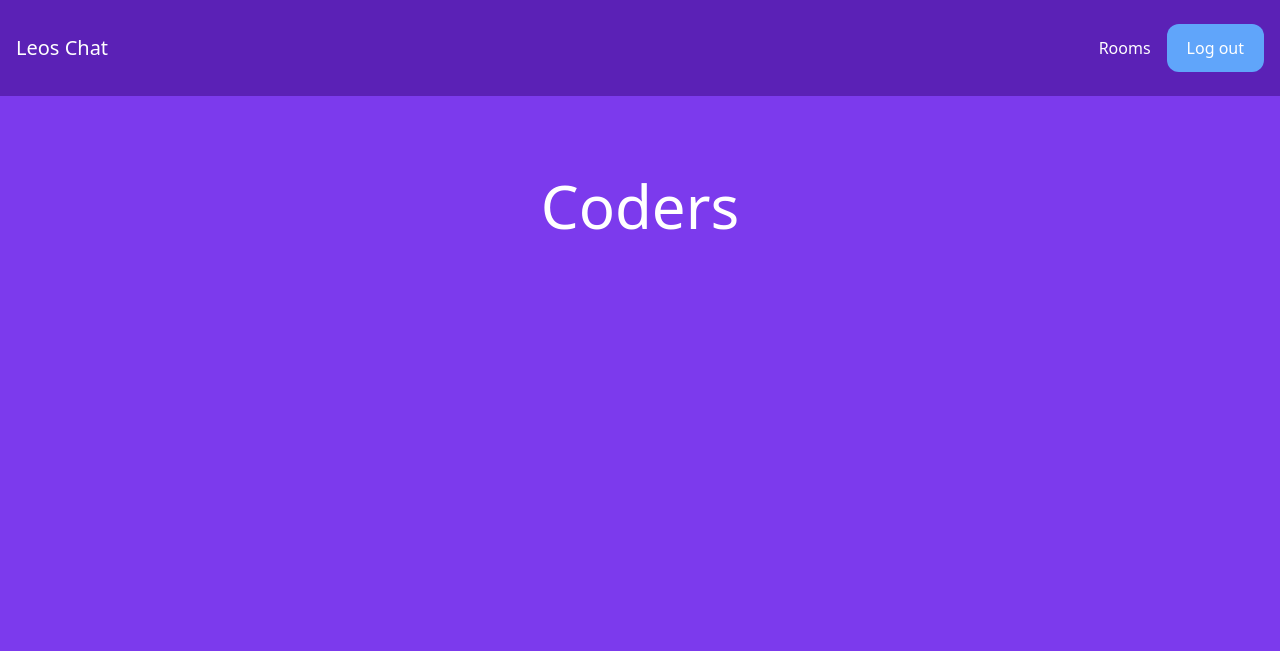
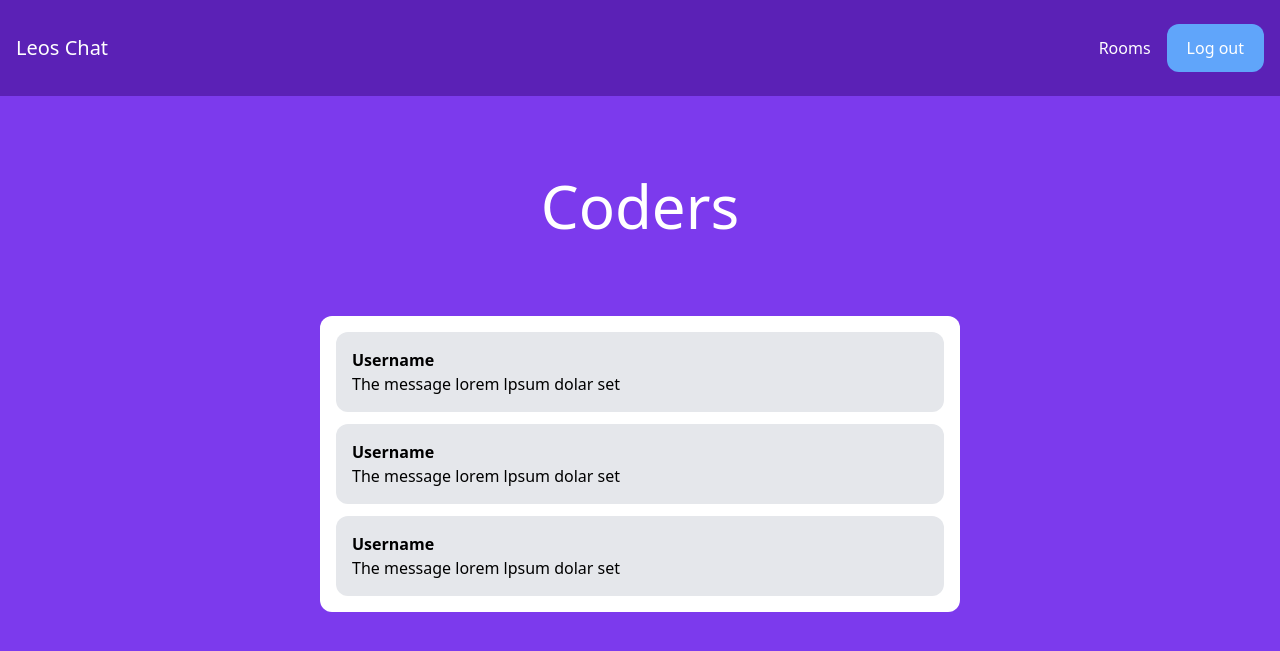
Before and after one commit to leoseis/leoschat, a Django app: a page that uses room/templates/room/room.html in a window 1280 px wide. Shown: the top 651 px of the page. Run offline with Django 5.2, Linux system fonts and the light colour scheme; a user stored in the database is signed in; data comes from the database, SQL or seed files in the repository; some libraries are stand-ins or nearby versions.

Commit message:
styling the room page amd msgi n features

```diff
--- a/room/templates/room/room.html
+++ b/room/templates/room/room.html
@@ -7,4 +7,23 @@
     <h1 class="text-3xl lg:text-6xl text-white"> {{room.name}}</h1>
 </div>
 
+<div class="lg:w-2/4 mx-4 lg:mx-auto p-4 bg-white rounded-xl">
+    <div class="chat-messages space-y-3" id="chat-messages">
+        <div class="p-4 bg-gray-200 rounded-xl">
+            <p class="font-semibold">Username</p>
+            <p> The message lorem lpsum dolar set</p>
+        </div>
+
+        <div class="p-4 bg-gray-200 rounded-xl">
+            <p class="font-semibold">Username</p>
+            <p> The message lorem lpsum dolar set</p>
+        </div>
+
+        <div class="p-4 bg-gray-200 rounded-xl">
+            <p class="font-semibold">Username</p>
+            <p> The message lorem lpsum dolar set</p>
+        </div>
+    </div>
+
+</div>
 {% endblock %}
```
